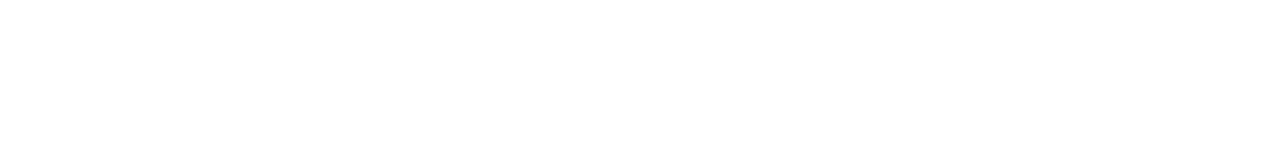
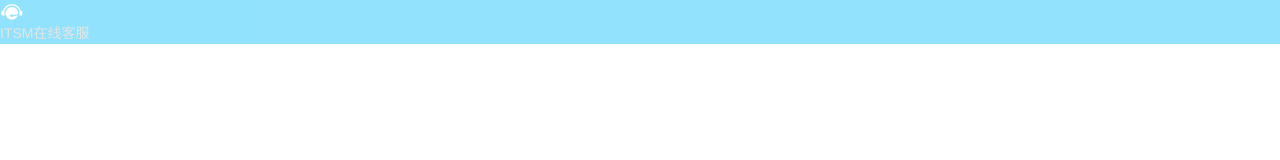
Before and after one commit to caijess/imgulp, a website: page src/index.html in a window 1280 px wide. Drawn offline with nearby package versions, Linux system fonts and the light colour scheme; files that its build step writes are made by us from their sources.

Commit message:
用户窗口

```diff
--- a/src/_user_header.html
+++ b/src/_user_header.html
@@ -1,5 +1,5 @@
-<div>
-    <div>
+<div class="header wp100 bgTheme cc">
+    <div class="logo">
         <img src="../src/images/serviceIcon.png" alt="">
         <p>ITSM在线客服</p>
     </div>
--- a/src/mainBox.html
+++ b/src/index.html
@@ -5,6 +5,11 @@
     <script src="js/mainBox.js"></script>
 </head>
 <body>
+    <div class="modal bgop">
+        <div class="dialog">
+            @@include('_user_header.html')
 
+        </div>
+    </div>
 </body>
 </html>
--- a/src/sass/base.scss
+++ b/src/sass/base.scss
@@ -458,6 +458,10 @@ video {
     background-color: #ec584e;
 }
 
+.bgTheme {
+    background-color: rgba(38, 198, 253, 1);
+}
+
 .lh1 {
     line-height: 1;
 }
@@ -697,3 +701,8 @@ $bgColor: #ec5845) {
     background: rgba(0, 0, 0, 0.3);
     filter: progid:DXImageTransform.Microsoft.gradient(GradientType=0, startColorstr='#30000000', endColorstr='#30000000')\9;
 }
+
+// users window header
+.header {
+
+}
--- /dev/null
+++ b/src/sass/user.scss
@@ -0,0 +1,7 @@
+.modal{
+    position:absolute;
+    top:0;
+    bottom:0;
+    left:0;
+    right:0;
+}
```
Also changed, not shown: README.md, src/_user_mainbox.html (added), src/css/base.css.
